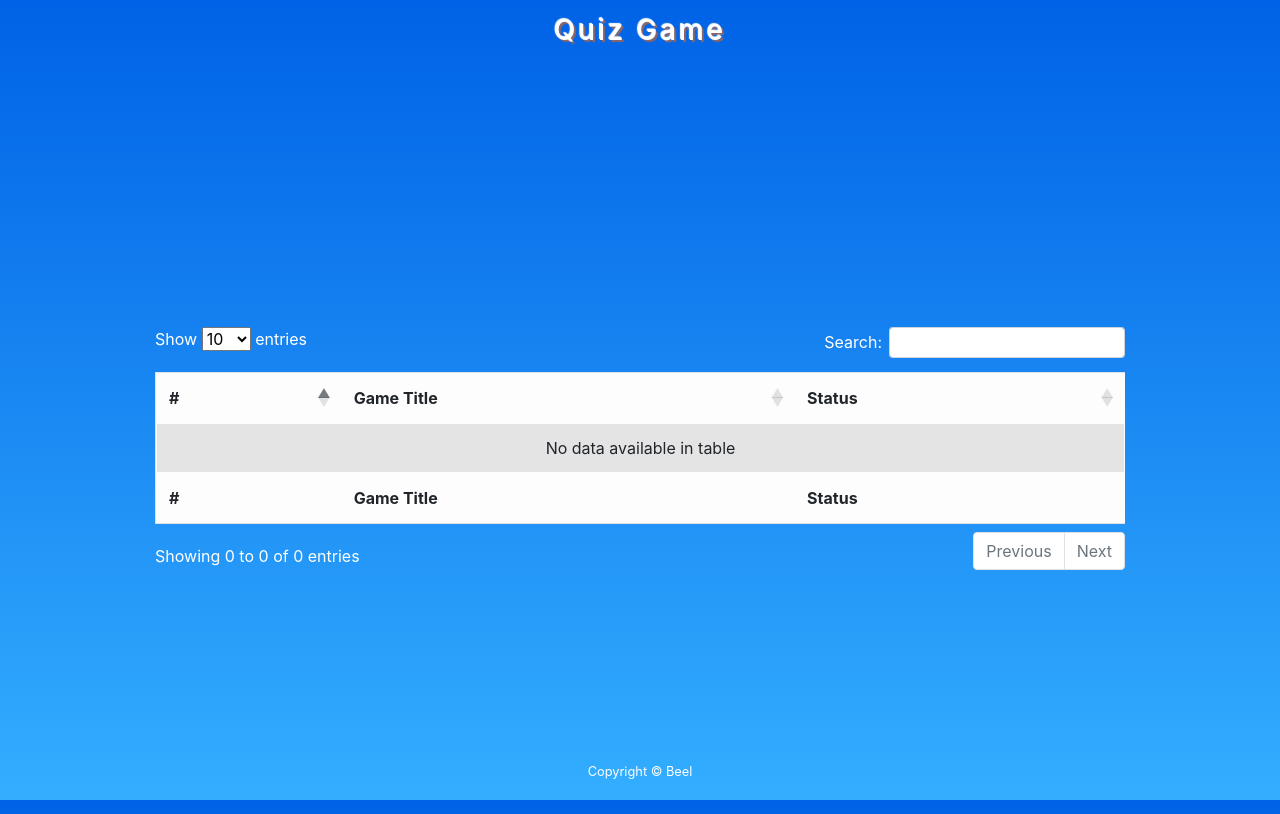
After one commit to zebeel/quizgame, a Django app: page /your-game in a window 1280 px wide. The commit adds this page. Run offline with Django 3.2, Linux system fonts and the light colour scheme; the visitor is signed in with stand-in values (Sample User, id 1); data that the repository does not hold is empty; some libraries are stand-ins or nearby versions.

Commit message:
add your game

```diff
--- a/gameon/const.py
+++ b/gameon/const.py
@@ -2,6 +2,7 @@ GAME_CREATED = 0
 GAME_READY = 1
 GAME_PLAYING = 2
 GAME_FINISH = 3
+GAME_STATUS = {GAME_CREATED: 'Created', GAME_READY: 'Ready to play', GAME_PLAYING: 'Playing', GAME_FINISH: 'Finished'}
 GAME_TITLE_MIN_MAX_LEN = {'min': 5, 'max': 150}
 TIME_LIMIT_OPTION = {'option': [10, 20, 30, 40, 50, 60], 'selected': 30}
 ANSWER_COUNT_OPTION = {'option': [2, 3, 4, 5, 6], 'selected': 4}
--- a/gameon/models.py
+++ b/gameon/models.py
@@ -12,6 +12,7 @@ class Game(models.Model):
     game_setting = models.TextField()
     secret_code = models.CharField(max_length=4)
     status = models.IntegerField()
+    owner = models.CharField(max_length=150)
 
 
 class GameQuestion(models.Model):
--- a/gameon/templates/master.html
+++ b/gameon/templates/master.html
@@ -6,6 +6,7 @@
           integrity="sha384-Vkoo8x4CGsO3+Hhxv8T/Q5PaXtkKtu6ug5TOeNV6gBiFeWPGFN9MuhOf23Q9Ifjh" crossorigin="anonymous">
     {% load static %}
     <link href="{% static 'style.css' %}" rel="stylesheet">
+    {% block top-link %}{% endblock %}
     <script src="https://unpkg.com/feather-icons"></script>
     <script src="https://code.jquery.com/jquery-3.4.1.slim.min.js"
             integrity="sha384-J6qa4849blE2+poT4WnyKhv5vZF5SrPo0iEjwBvKU7imGFAV0wwj1yYfoRSJoZ+n"
@@ -16,6 +17,7 @@
     <script src="https://stackpath.bootstrapcdn.com/bootstrap/4.4.1/js/bootstrap.min.js"
             integrity="sha384-wfSDF2E50Y2D1uUdj0O3uMBJnjuUD4Ih7YwaYd1iqfktj0Uod8GCExl3Og8ifwB6"
             crossorigin="anonymous"></script>
+    {% block top-script %}{% endblock %}
     <title>{% block title %}Quiz Game{% endblock %}</title>
 </head>
 <body>
--- a/gameon/templates/new-game.html
+++ b/gameon/templates/new-game.html
@@ -1,5 +1,5 @@
 {% extends "master.html" %}
-{% block title %}Quiz Game{% endblock %}
+{% block title %}New Game{% endblock %}
 
 {% block content %}
 <div class="master-wrap new-game-wrap">
--- /dev/null
+++ b/gameon/templates/your-game.html
@@ -0,0 +1,46 @@
+{% extends "master.html" %}
+{% block top-link %}
+<link href="https://cdn.datatables.net/1.10.20/css/dataTables.bootstrap4.min.css" rel="stylesheet">
+{% endblock %}
+{% block top-script %}
+<script src="https://cdn.datatables.net/1.10.20/js/jquery.dataTables.min.js"></script>
+<script src="https://cdn.datatables.net/1.10.20/js/dataTables.bootstrap4.min.js"></script>
+{% endblock %}
+{% block title %}Your Game{% endblock %}
+
+{% block content %}
+<div class="master-wrap">
+    <div class="container">
+        <table id="example" class="table table-striped table-light table-bordered" style="width:100%">
+            <thead>
+                <tr>
+                    <th>#</th>
+                    <th>Game Title</th>
+                    <th>Status</th>
+                </tr>
+            </thead>
+            <tbody>
+                {% for game in games %}
+                <tr>
+                    <td>{{ game.index }}</td>
+                    <td>{{ game.game_title }}</td>
+                    <td>{{ game.status}}</td>
+                </tr>
+                {% endfor %}
+            </tbody>
+            <tfoot>
+                <tr>
+                    <th>#</th>
+                    <th>Game Title</th>
+                    <th>Status</th>
+                </tr>
+            </tfoot>
+        </table>
+    </div>
+</div>
+{% endblock %}
+{% block bot-script %}
+$(document).ready(function() {
+    $('#example').DataTable();
+} );
+{% endblock %}
--- a/gameon/urls.py
+++ b/gameon/urls.py
@@ -10,4 +10,5 @@ urlpatterns = [
     path('save-new-game', views.save_new_game, name='save-new-game'),
     path('add-question', views.add_question, name='add-question'),
     path('save-question', views.save_question, name='save-question'),
+    path('your-game', views.your_game, name='your-game'),
 ]
--- a/gameon/views.py
+++ b/gameon/views.py
@@ -3,6 +3,7 @@ import random
 from django.contrib.auth import authenticate, login, logout
 from django.contrib.auth.decorators import login_required
 from django.contrib.auth.models import User
+from django.db.models import F
 from django.shortcuts import render, redirect
 from gameon.dto import GameSetting
 from gameon.models import Game
@@ -94,6 +95,7 @@ def save_new_game(request):
     game.game_setting = setting_json
     game.secret_code = random.randint(1000, 9999)
     game.status = GAME_CREATED
+    game.owner = request.user
 
     game.save()
 
@@ -108,3 +110,15 @@ def add_question(request):
 @login_required(login_url='/')
 def save_question(request):
     return
+
+
+@login_required(login_url='/')
+def your_game(request):
+    games = Game.objects.filter(owner=request.user).order_by(F('id').desc())
+    i = 1
+    for game in games:
+        game.index = i
+        game.status = GAME_STATUS[game.status]
+        i += 1
+
+    return render(request, 'your-game.html', {'games': games})
```
Also changed, not shown: gameon/templates/home.html (+6 -3 lines), gameon/migrations/0001_initial.py (deleted).
